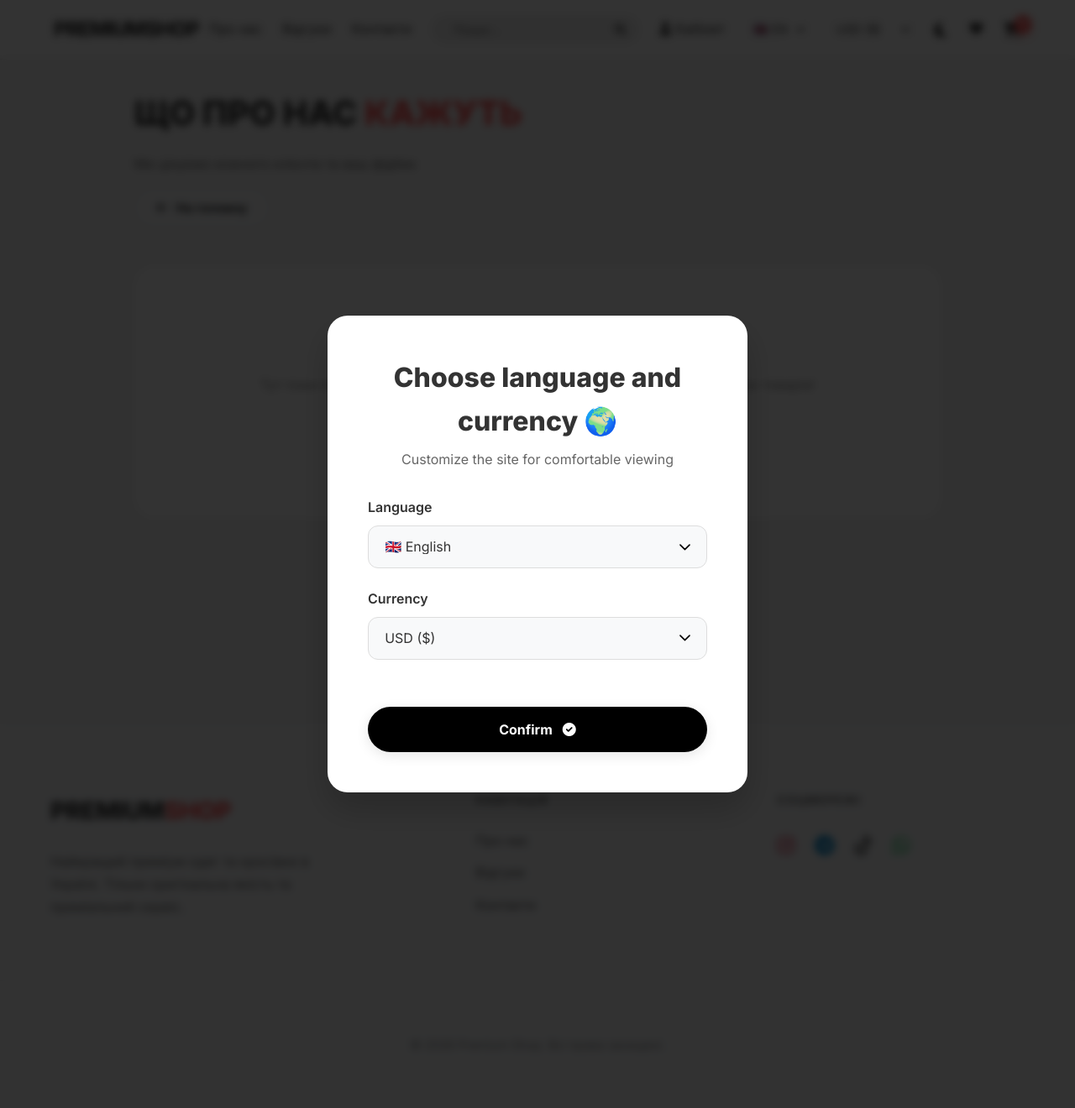
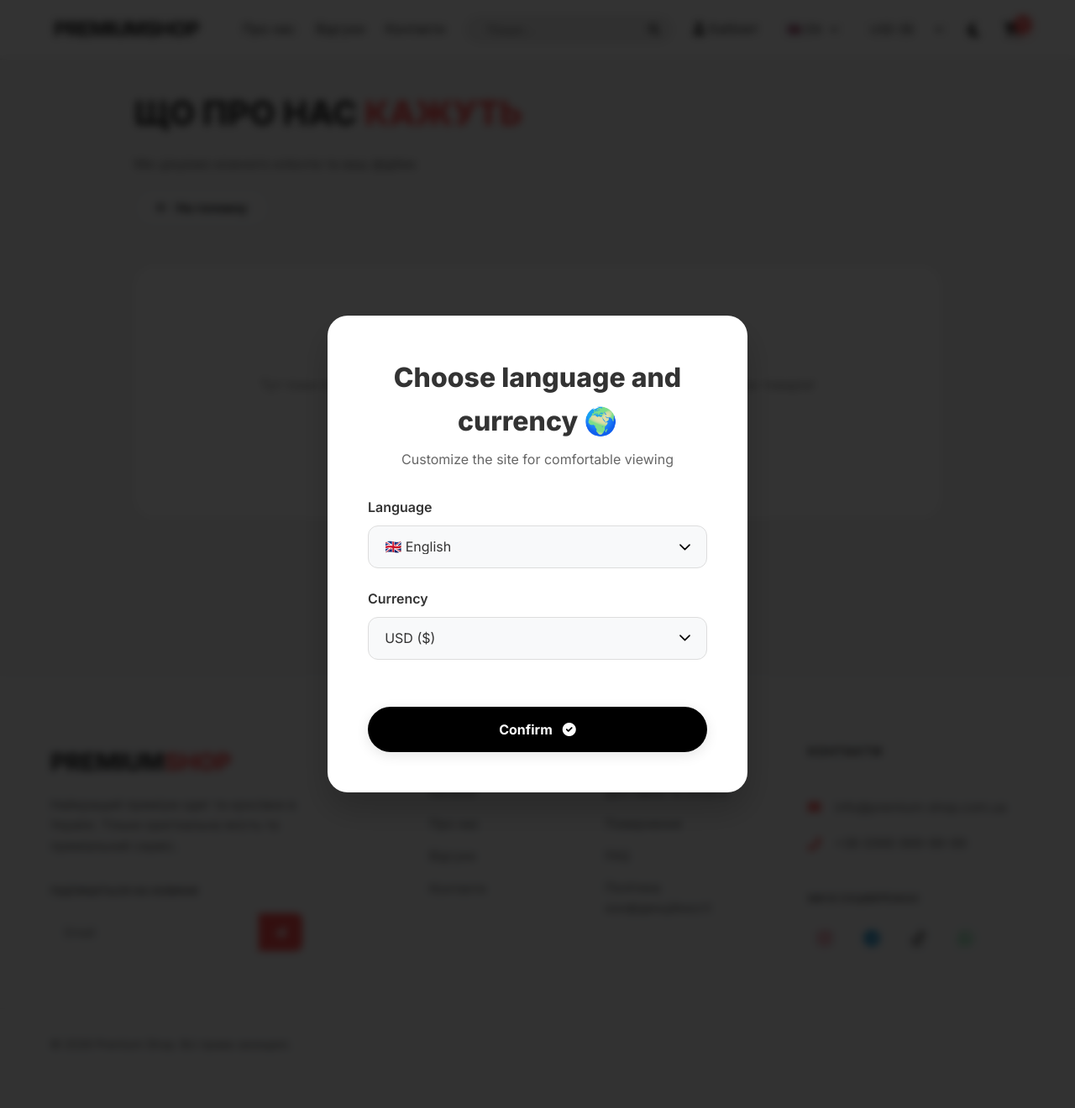
Before and after one commit to Arsenk0/Premium-Shop, a Django app: page /en/reviews/ in a window 1280 px wide. Shown: the whole page at 84% size. Run offline with Django 5.2, Linux system fonts and the light colour scheme; the visitor is signed in with stand-in values (Sample User, id 1); data that the repository does not hold is empty; parts of the project's set-up code (start-up, migrations or seed data) failed here and were passed over.

Commit message:
Refactor footer and navbar: remove wishlist, update styles, and refresh translations

```diff
--- a/static/css/components/footer.css
+++ b/static/css/components/footer.css
@@ -11,12 +11,18 @@
     margin: 0 auto;
     padding: 0 20px;
     display: grid;
-    grid-template-columns: 1.5fr 1fr 1fr;
+    grid-template-columns: 1.5fr 1.5fr 1fr;
     gap: 4rem;
 }
 
+.footer-nav-group {
+    display: grid;
+    grid-template-columns: 1fr 1fr;
+    gap: 2rem;
+}
+
 .footer-logo {
-    margin-bottom: 1.5rem;
+    margin-bottom: 1rem;
     font-weight: 800;
     letter-spacing: -0.5px;
     font-size: 1.8rem;
@@ -29,9 +35,10 @@
 
 .footer-description {
     color: var(--text-muted);
-    font-size: 1rem;
+    font-size: 0.95rem;
     max-width: 320px;
-    line-height: 1.7;
+    line-height: 1.6;
+    margin-bottom: 2rem;
 }
 
 .footer-heading {
@@ -40,7 +47,15 @@
     text-transform: uppercase;
     font-size: 0.85rem;
     letter-spacing: 1.5px;
+    color: var(--text-main);
+}
+
+.footer-heading-small {
+    font-size: 0.8rem;
+    font-weight: 600;
+    text-transform: uppercase;
     color: var(--text-muted);
+    margin-bottom: 1rem;
 }
 
 .footer-nav-list {
@@ -49,49 +64,150 @@
     margin: 0;
 }
 
-.footer-nav-item {
+.footer-nav-list li {
     margin-bottom: 0.8rem;
 }
 
 .footer-link {
-    font-size: 1rem;
-    color: var(--text-main);
+    font-size: 0.95rem;
+    color: var(--text-muted);
     transition: var(--transition);
-    opacity: 0.8;
 }
 
 .footer-link:hover {
-    opacity: 1;
     color: var(--accent);
+    padding-left: 5px;
+}
+
+.footer-newsletter {
+    margin-top: 2rem;
+}
+
+.newsletter-form {
+    display: flex;
+    gap: 0;
+    max-width: 300px;
+}
+
+.newsletter-form input {
+    flex: 1;
+    background: var(--bg-main);
+    border: 1px solid var(--border-color);
+    border-radius: 8px 0 0 8px;
+    padding: 0.8rem 1rem;
+    color: var(--text-main);
+    font-size: 0.9rem;
+    outline: none;
+    transition: var(--transition);
+}
+
+.newsletter-form input:focus {
+    border-color: var(--accent);
+}
+
+.newsletter-form button {
+    background: var(--accent);
+    color: white;
+    border: none;
+    border-radius: 0 8px 8px 0;
+    padding: 0 1.2rem;
+    cursor: pointer;
+    transition: var(--transition);
+}
+
+.newsletter-form button:hover {
+    filter: brightness(1.1);
+}
+
+.footer-contact {
+    display: flex;
+    flex-direction: column;
+    gap: 1.2rem;
+}
+
+.contact-item {
+    display: flex;
+    align-items: center;
+    gap: 1rem;
+    color: var(--text-muted);
+    font-size: 0.95rem;
+}
+
+.contact-item i {
+    color: var(--accent);
+    width: 16px;
+}
+
+.contact-item a {
+    color: var(--text-muted);
+    transition: var(--transition);
+}
+
+.contact-item a:hover {
+    color: var(--accent);
+}
+
+.footer-social-box {
+    margin-top: 1.5rem;
 }
 
 .footer-socials {
     display: flex;
-    gap: 1.5rem;
-    font-size: 1.5rem;
+    gap: 1rem;
+    font-size: 1.2rem;
 }
 
 .social-icon {
+    width: 40px;
+    height: 40px;
+    border-radius: 50%;
+    background: var(--bg-main);
+    display: flex;
+    align-items: center;
+    justify-content: center;
+    color: var(--text-muted);
     transition: var(--transition);
-    color: var(--text-muted);
+    border: 1px solid var(--border-color);
 }
 
 .social-icon:hover {
-    transform: translateY(-5px);
+    transform: translateY(-3px);
+    border-color: var(--accent);
+    color: var(--accent);
 }
 
-.social-icon.instagram:hover { color: #E4405F; }
-.social-icon.telegram:hover { color: #0088cc; }
-.social-icon.tiktok:hover { color: var(--text-main); }
+.social-icon.whatsapp:hover {
+    color: #25D366;
+    border-color: #25D366;
+}
 
 .footer-bottom {
-    text-align: center;
     margin-top: 4rem;
-    padding-top: 2rem;
+    padding: 2rem 0;
     border-top: 1px solid var(--border-color);
+}
+
+.footer-bottom-content {
+    max-width: 1200px;
+    margin: 0 auto;
+    padding: 0 20px;
+    display: flex;
+    justify-content: space-between;
+    align-items: center;
     color: var(--text-muted);
-    font-size: 0.9rem;
-    opacity: 0.7;
+    font-size: 0.85rem;
+}
+
+.payment-methods {
+    display: flex;
+    gap: 1.5rem;
+    font-size: 1.8rem;
+    opacity: 0.6;
+}
+
+.payment-methods i:hover {
+    opacity: 1;
+    color: var(--text-main);
 }
 
 @media (max-width: 992px) {
@@ -102,18 +218,30 @@
 }
 
 @media (max-width: 768px) {
-    .site-footer {
-        padding: 4rem 0 2rem;
-    }
     .footer-container {
         grid-template-columns: 1fr;
-        gap: 2.5rem;
+        gap: 3rem;
         text-align: center;
     }
-    .footer-description {
-        margin: 0 auto;
+
+    .footer-description, .newsletter-form {
+        margin: 0 auto 2rem;
     }
+
+    .footer-nav-group {
+        gap: 1rem;
+    }
+
+    .contact-item {
+        justify-content: center;
+    }
+
     .footer-socials {
         justify-content: center;
     }
+
+    .footer-bottom-content {
+        flex-direction: column;
+        gap: 1.5rem;
+    }
 }
--- a/templates/includes/footer.html
+++ b/templates/includes/footer.html
@@ -6,17 +6,49 @@
             <p class="footer-description">
                 {% trans "Найкращий преміум одяг та кросівки в Україні. Тільки оригінальна якість та преміальний сервіс." %}
             </p>
+            <div class="footer-newsletter">
+                <h4 class="footer-heading-small">{% trans "Підпишіться на новини" %}</h4>
+                <form class="newsletter-form">
+                    <input type="email" placeholder="Email" required>
+                    <button type="submit"><i class="fas fa-paper-plane"></i></button>
+                </form>
             </div>
-        <div class="footer-nav">
-            <h4 class="footer-heading">{% trans "Навігація" %}</h4>
+        </div>
+
+        <div class="footer-nav-group">
+            <div class="footer-nav-col">
+                <h4 class="footer-heading">{% trans "Магазин" %}</h4>
                 <ul class="footer-nav-list">
-                <li class="footer-nav-item"><a href="{% url 'store:about' %}" class="footer-link link-underline">{% trans "Про нас" %}</a></li>
-                <li class="footer-nav-item"><a href="{% url 'store:reviews_page' %}" class="footer-link link-underline">{% trans "Відгуки" %}</a></li>
-                <li class="footer-nav-item"><a href="{% url 'store:contact' %}" class="footer-link link-underline">{% trans "Контакти" %}</a></li>
+                    <li><a href="{% url 'store:product_list' %}" class="footer-link link-underline">{% trans "Каталог" %}</a></li>
+                    <li><a href="{% url 'store:about' %}" class="footer-link link-underline">{% trans "Про нас" %}</a></li>
+                    <li><a href="{% url 'store:reviews_page' %}" class="footer-link link-underline">{% trans "Відгуки" %}</a></li>
+                    <li><a href="{% url 'store:contact' %}" class="footer-link link-underline">{% trans "Контакти" %}</a></li>
                 </ul>
             </div>
-        <div class="footer-social">
-            <h4 class="footer-heading">{% trans "Соцмережі" %}</h4>
+
+            <div class="footer-nav-col">
+                <h4 class="footer-heading">{% trans "Допомога" %}</h4>
+                <ul class="footer-nav-list">
+                    <li><a href="#" class="footer-link link-underline">{% trans "Доставка та оплата" %}</a></li>
+                    <li><a href="#" class="footer-link link-underline">{% trans "Повернення" %}</a></li>
+                    <li><a href="#" class="footer-link link-underline">{% trans "FAQ" %}</a></li>
+                    <li><a href="#" class="footer-link link-underline">{% trans "Політика конфіденційності" %}</a></li>
+                </ul>
+            </div>
+        </div>
+
+        <div class="footer-contact">
+            <h4 class="footer-heading">{% trans "Контакти" %}</h4>
+            <div class="contact-item">
+                <i class="fas fa-envelope"></i>
+                <a href="mailto:info@premium-shop.com.ua" class="link-underline">info@premium-shop.com.ua</a>
+            </div>
+            <div class="contact-item">
+                <i class="fas fa-phone-alt"></i>
+                <a href="tel:+380999999999" class="link-underline">+38 (099) 999-99-99</a>
+            </div>
+            <div class="footer-social-box">
+                <h4 class="footer-heading-small">{% trans "Ми в соцмережах" %}</h4>
                 <div class="footer-socials">
                     <a href="#" class="social-icon instagram" aria-label="Instagram"><i class="fab fa-instagram"></i></a>
                     <a href="#" class="social-icon telegram" aria-label="Telegram"><i class="fab fa-telegram"></i></a>
@@ -25,9 +57,13 @@
                 </div>
             </div>
         </div>
+    </div>
+
     <div class="footer-bottom">
-        <div class="container">
+        <div class="footer-bottom-content">
+            <div class="copyright">
                 &copy; 2026 Premium Shop. {% trans "Всі права захищені." %}
             </div>
         </div>
+    </div>
 </footer>
--- a/templates/includes/navbar.html
+++ b/templates/includes/navbar.html
@@ -48,7 +48,6 @@
             <i class="fas fa-moon"></i>
         </button>
 
-        <a href="{% url 'store:wishlist_list' %}" class="nav-auth-link" title="{% trans 'Список бажань' %}"><i class="fas fa-heart"></i></a>
         <a href="{% url 'store:cart_detail' %}" class="cart-link">
             <i class="fas fa-shopping-cart"></i>
             <span id="cart-count" class="cart-badge">{{ cart_count }}</span>
```
Also changed, not shown: locale/cs/LC_MESSAGES/django.po, locale/en/LC_MESSAGES/django.po. Lines whose indentation alone changed are shown as unchanged.
